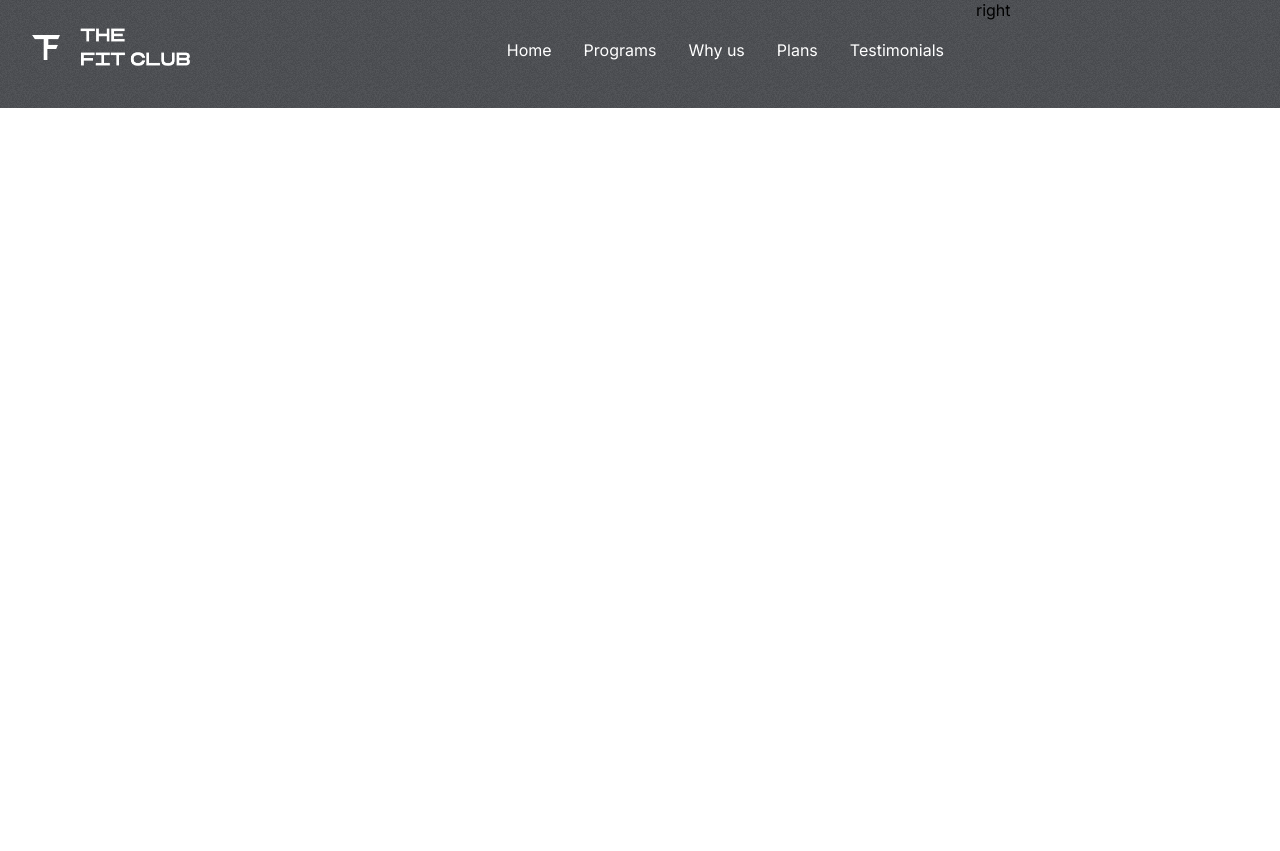
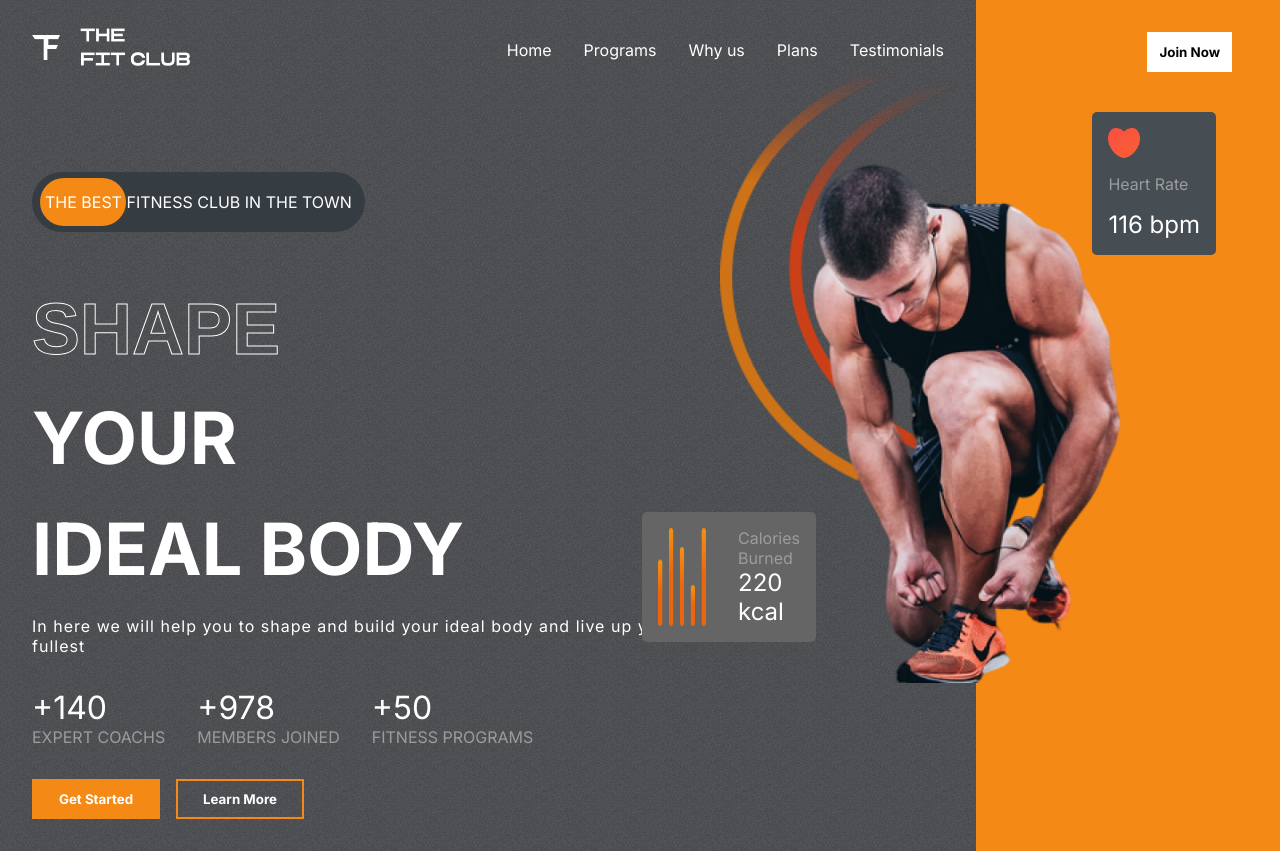
Before and after one commit to paulofelipebrito/fitclub-landing-page, a React (Create React App) app: page / in a window 1280 px wide. Before the commit the page ends 800 px from the top, so only its background shows below. Built offline with nearby package versions, Linux system fonts and the light colour scheme.

Commit message:
feat: Hero

```diff
--- a/src/App.css
+++ b/src/App.css
@@ -21,3 +21,25 @@
 ::-webkit-scrollbar{
   display: none;
 }
+
+.stroke-text{
+  color: transparent;
+  font-family: Arial, Helvetica, sans-serif;
+  -webkit-text-stroke-width: 1px;
+  -webkit-text-stroke-color: white;
+}
+
+.btn{
+  background-color: white;
+  padding: 0.5rem;
+  font-weight: bold;
+  border: 4px solid transparent;
+  transition: 300ms all;
+  display: flex;
+  align-items: center;
+  justify-content: center;
+}
+
+.btn:hover{
+  cursor: pointer;
+}
--- a/src/components/Hero/Hero.css
+++ b/src/components/Hero/Hero.css
@@ -7,8 +7,175 @@
   padding: 2rem;
   padding-top: 1.5rem;
   flex: 3;
+  display: flex;
+  gap: 2rem;
+  flex-direction: column;
 }
 
 .right-h{
   flex: 1;
+  position: relative;
+  background-color: var(--orange);
 }
+
+.the-best-ad{
+  margin-top: 4rem;
+  background-color: #363d42;
+  border-radius: 4rem;
+  width: fit-content;
+  padding: 20px 13px;
+  text-transform: uppercase;
+  color: white;
+  position: relative;
+  display: flex;
+  align-items: center;
+  justify-content: flex-start;
+}
+
+.the-best-ad>span{
+  z-index: 2;
+}
+
+.the-best-ad>div{
+  position: absolute;
+  background-color: var(--orange);
+  width: 5.4rem;
+  height: 80%;
+  left: 8px;
+  border-radius: 3rem;
+  z-index: 1;
+}
+
+.hero-text{
+  display: flex;
+  flex-direction: column;
+  gap: 1.5rem;
+  text-transform: uppercase;
+  font-size: 4.5rem;
+  font-weight: bold;
+  color: white;
+  text-overflow: inherit;
+}
+
+.hero-text>div:nth-of-type(3){
+  font-size: 1rem;
+  font-weight: 200;
+  text-transform: none;
+  letter-spacing: 1px;
+  width: 80%;
+}
+
+.figures{
+  display: flex;
+  gap: 2rem;
+}
+
+.figures>div{
+  display: flex;
+  flex-direction: column;
+}
+
+.figures>div>span:nth-of-type(1){
+  color: white;
+  font-size: 2rem;
+}
+.figures>div>span:nth-of-type(2){
+  color: var(--gray);
+  text-transform: uppercase;
+}
+
+.hero-buttons{
+  display: flex;
+  gap: 1rem;
+  font-weight: normal;
+}
+.hero-buttons>:nth-of-type(1){
+  color: white;
+  background-color: var(--orange);
+  width: 8rem;
+}
+.hero-buttons>:nth-of-type(2){
+  color: white;
+  background-color: transparent;
+  width: 8rem;
+  border: 2px solid var(--orange);
+}
+
+.right-h>.btn{
+  position: absolute;
+  right: 3rem;
+  top: 2rem;
+  color: black;
+}
+
+.heart-rate{
+  display: flex;
+  flex-direction: column;
+  gap: 1rem;
+  background-color: var(--darkGrey);
+  width: fit-content;
+  padding: 1rem;
+  align-items: start;
+  border-radius: 5px;
+  position: absolute;
+  right: 4rem;
+  top: 7rem;
+}
+
+.heart-rate>img{
+  width: 2rem;
+}
+
+.heart-rate>:nth-child(2)
+{
+  color: var(--gray);
+}
+.heart-rate>:nth-child(3){
+  color: white;
+  font-size: 1.5rem;
+}
+
+.hero-image{
+  position: absolute;
+  top: 10rem;
+  right: 8rem;
+  width: 23rem;
+}
+
+.hero-image-back{
+  position: absolute;
+  top: 4rem;
+  right: 20rem;
+  z-index: -1;
+  width: 15rem;
+}
+
+.calories{
+  display: flex;
+  gap: 2rem;
+  background-color: var(--caloryCard);
+  border-radius: 5px;
+  padding: 1rem;
+  width: fit-content;
+  position: absolute;
+  top: 32rem;
+  right: 29rem;
+}
+
+.calories>img{
+  width: 3rem;
+}
+
+.calories>div{
+  display: flex;
+  flex-direction: column;
+  justify-content: space-between;
+}
+
+.calories>div>:nth-child(1){
+  color: var(--gray);
+}
+.calories>div>:nth-child(2){
+  color: white;
+  font-size: 1.5rem;
+}
--- a/src/components/Hero/Hero.jsx
+++ b/src/components/Hero/Hero.jsx
@@ -1,14 +1,80 @@
 import React from 'react'
 import './Hero.css'
+
 import Header from './../Header/Header';
+import hero_image from '../../assets/hero_image.png';
+import hero_image_back from '../../assets/hero_image_back.png';
+import Heart from '../../assets/heart.png';
+import Calories from '../../assets/calories.png';
 
 const Hero = () => {
   return (
     <div className="hero">
       <div className="left-h">
         <Header />
+        {/* The best ad span */}
+        <div className="the-best-ad">
+          <div></div>
+          <span>the best fitness club in the town</span>
+        </div>
+
+        {/* Hero Heading */}
+        <div className="hero-text">
+          <div></div>
+          <span className="stroke-text">Shape </span>
+          <span>Your</span>
+          <div>
+            <span>Ideal body</span>
+          </div>
+          <div>
+            <nav>In here we will help you to shape and build your ideal body and live up your life to fullest</nav>
+          </div>
+        </div>
+
+        {/* figures */}
+        <div className="figures">
+          <div>
+            <span>+140</span>
+            <span>expert coachs</span>
+          </div>
+          <div>
+            <span>+978</span>
+            <span>members joined</span>
+          </div>
+          <div>
+            <span>+50</span>
+            <span>fitness programs</span>
+          </div>
+        </div>
+
+        {/* buttons */}
+        <div className="hero-buttons">
+          <button className="btn">Get Started</button>
+          <button className="btn">Learn More</button>
+        </div>
       </div>
-      <div className="right-h">right</div>
+
+      {/* Right side */}
+      <div className="right-h">
+        <button className="btn">Join Now</button>
+
+        <div className="heart-rate">
+          <img src={Heart} alt="heart" />
+          <span>Heart Rate</span>
+          <span>116 bpm</span>
+        </div>
+
+        <img src={hero_image} alt="hero" className="hero-image"/>
+        <img src={hero_image_back} alt="hero back" className="hero-image-back"/>
+
+        <div className="calories">
+          <img src={Calories} alt="Calories" />
+          <div>
+            <span>Calories Burned</span>
+            <span>220 kcal</span>
+          </div>
+        </div>
+      </div>
     </div>
   )
 }
```
